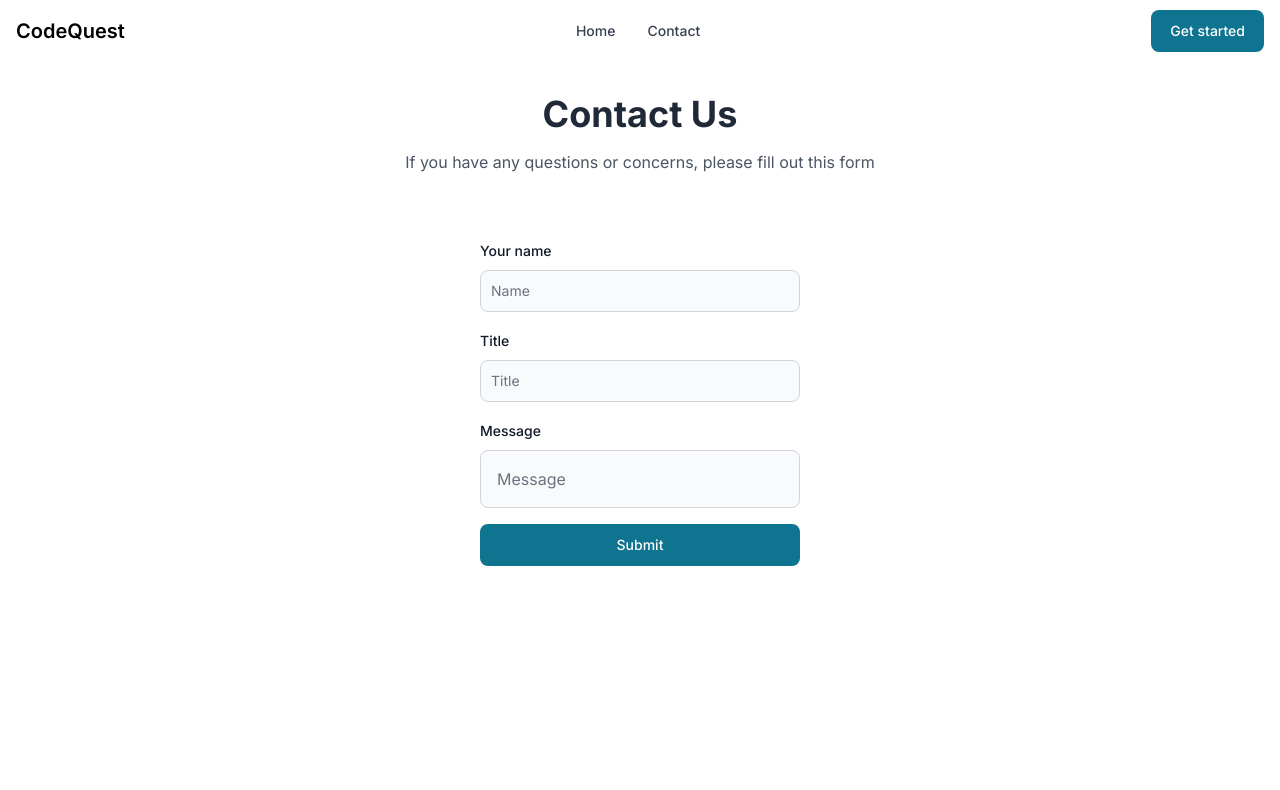
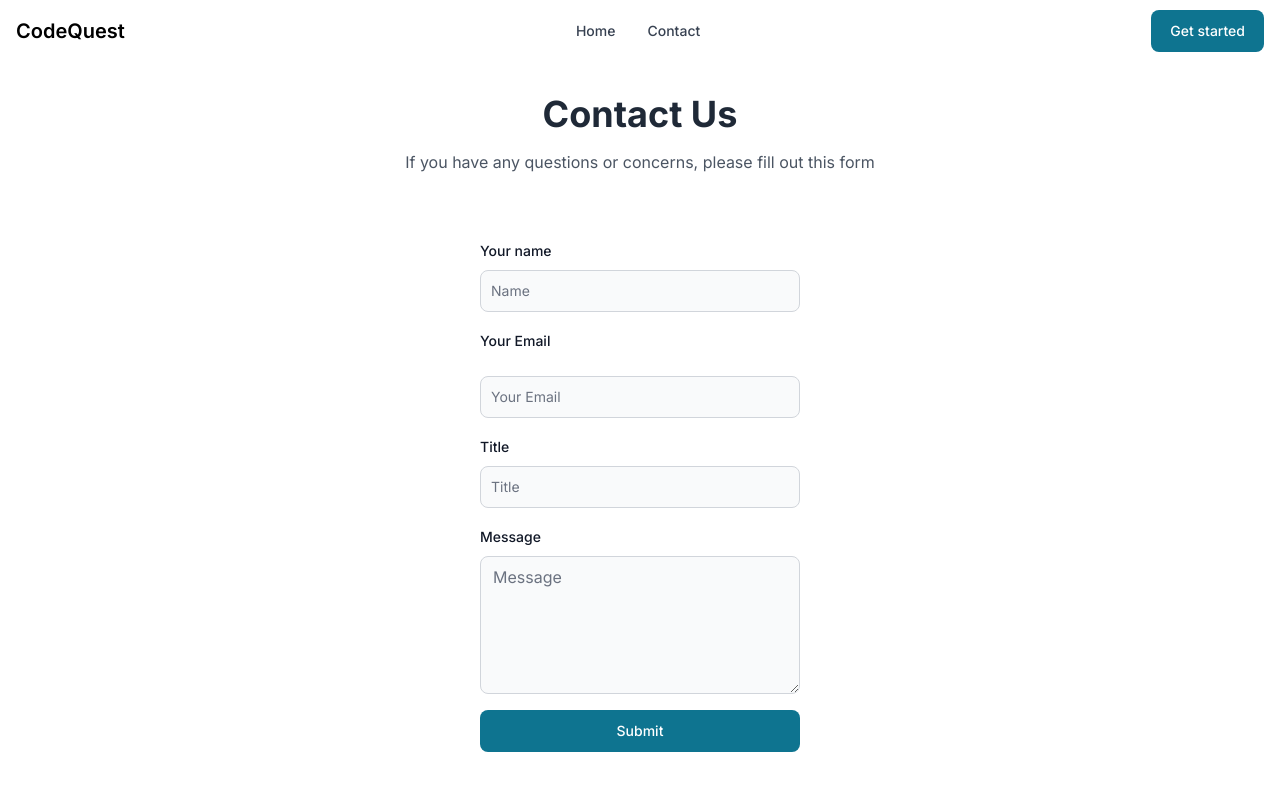
Before and after one commit to lidor4x4/codequest, a Next.js app: page /contact in a window 1280 px wide. Shown: the top 790 px of the page. Built offline with nearby package versions, Linux system fonts and the light colour scheme.

Commit message:
Contact works

```diff
--- a/app/contact/page.js
+++ b/app/contact/page.js
@@ -1,11 +1,45 @@
 'use client'
 
-import React from 'react'
+import React, {useState} from 'react'
 import HomePageNav from '../HomePageNav'
-import { Button, Label, TextInput } from 'flowbite-react';
+import { Button, Label, TextInput, Textarea, Alert } from 'flowbite-react';
+import emailjs from 'emailjs-com';
+import Link from 'next/link';
+import { config } from 'dotenv';
+config();
+
+export default function ContactUs() {
+  const [name, setName] = useState('');
+  const [email, setEmail] = useState('');
+  const [title, setTitle] = useState('');
+  const [message, setMessage] = useState('');
+  const [result, setResult] = useState('');
 
 
-export default function page() {
+  const sendMessage = (e) => {
+    e.preventDefault();
+    emailjs.send(
+      process.env.EMAILJS_SERVICE_ID,
+      process.env.EMAILJS_TEMPLATE_ID,
+      {
+        name,
+        email,
+        title,
+        message
+      },
+      process.env.EMAILJS_USER_ID,
+    ).then((result) => {
+      setResult('Email sent successfully!')
+    }
+    ).catch((error) => {
+      console.log(error.text);
+      setResult(error.text)
+
+    }
+    )
+
+  }
+
     return (
       <div>
         <HomePageNav />
@@ -17,6 +51,7 @@ export default function page() {
               If you have any questions or concerns, please fill out this form
           </p>
               <form className="flex w-1/4 flex-col gap-4 mt-16">
+                <Alert className={`${result.length === 0 ? 'hidden' : 'block'} `} >{result}, <Link href='/' className='underline'>Go Back</Link></Alert>
       <div>
         <div className="mb-2 block ">
           <Label
@@ -29,8 +64,22 @@ export default function page() {
           placeholder="Name"
           required
           type="text"
+          onChange={(e) => setName(e.target.value)}
         />
       </div>
+      <div className="mb-2 block">
+          <Label
+            htmlFor="email"
+            value="Your Email"
+          />
+        </div>
+        <TextInput
+          id="email"
+          required
+          type="email"
+          placeholder='Your Email'
+          onChange={(e) => setEmail(e.target.value)}
+        />
       <div>
         <div className="mb-2 block">
           <Label
@@ -43,24 +92,30 @@ export default function page() {
           required
           type="text"
           placeholder='Title'
+          onChange={(e) => setTitle(e.target.value)}
         />
             </div>
+
         <div>
+
         <div className="mb-2 block">
           <Label
             htmlFor="message"
             value="Message"
           />
         </div>
-        <TextInput
+        <Textarea
           id="message"
           sizing="lg"
           type="text"
           placeholder='Message'
+          cols={50}
+          rows={5}
+          onChange={(e) => setMessage(e.target.value)}
         />
       </div>
 
-      <Button type="submit">
+      <Button type="submit" onClick={sendMessage}>
         Submit
       </Button>
     </form>
--- a/next.config.js
+++ b/next.config.js
@@ -10,7 +10,10 @@ module.exports = {
     PROJECT_ID: process.env.PROJECT_ID,
     STORAGE_BUCKET: process.env.STORAGE_BUCKET,
     MESSAGING_SENDER_ID: process.env.MESSAGING_SENDER_ID,
-    APP_ID: process.env.APP_ID
+    APP_ID: process.env.APP_ID,
+    EMAILJS_USER_ID: process.env.EMAILJS_USER_ID,
+    EMAILJS_SERVICE_ID: process.env.EMAILJS_SERVICE_ID,
+    EMAILJS_TEMPLATE_ID: process.env.EMAILJS_TEMPLATE_ID,
 
   },
     async headers() {
--- a/package.json
+++ b/package.json
@@ -13,6 +13,7 @@
     "@clerk/nextjs": "^4.19.1",
     "autoprefixer": "10.4.14",
     "dotenv": "^16.1.4",
+    "emailjs-com": "^3.2.0",
     "encoding": "^0.1.13",
     "eslint": "8.42.0",
     "eslint-config-next": "13.4.4",
```
Also changed, not shown: 1 other file (tests, documents, lock files or other folders).
